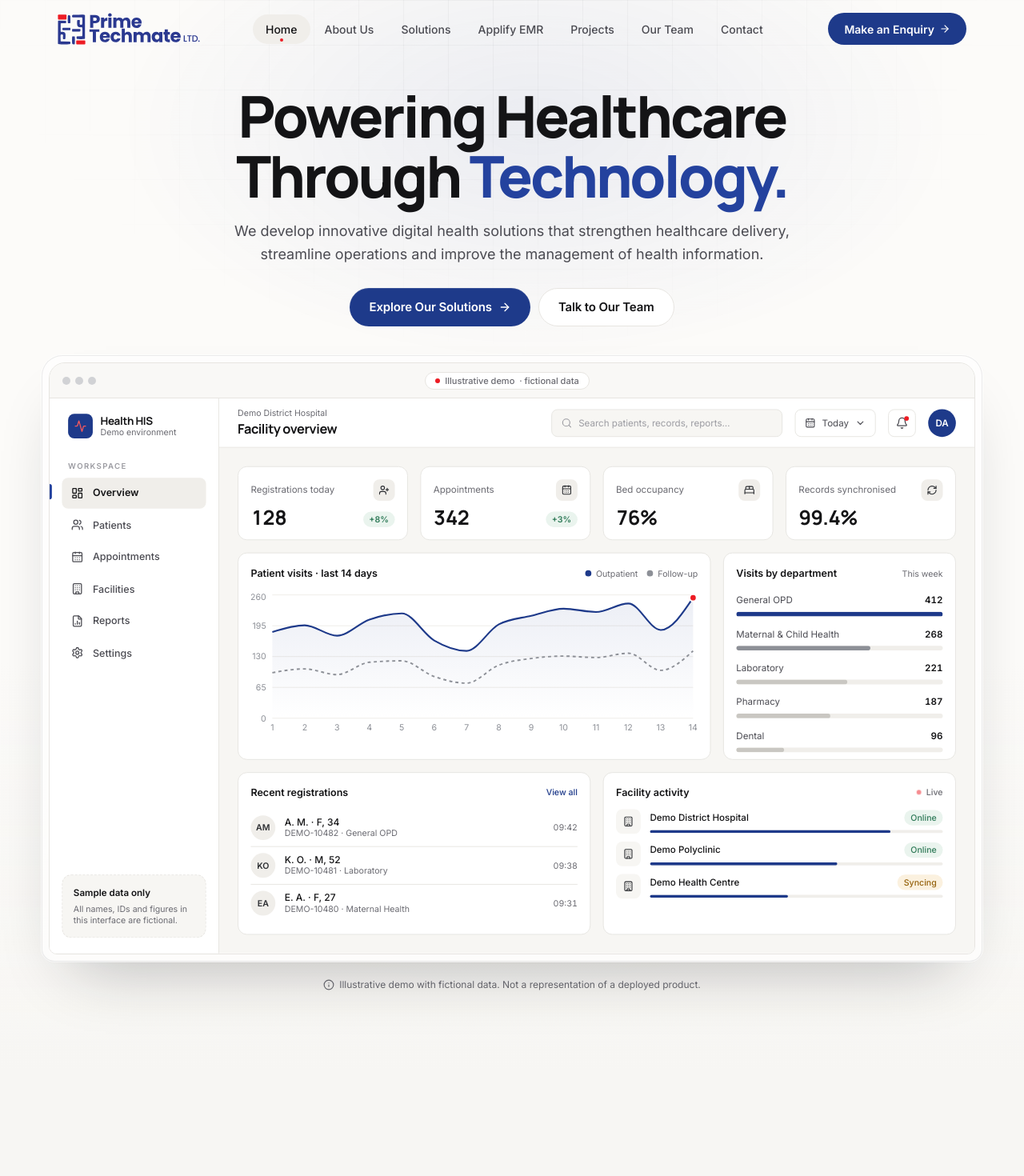
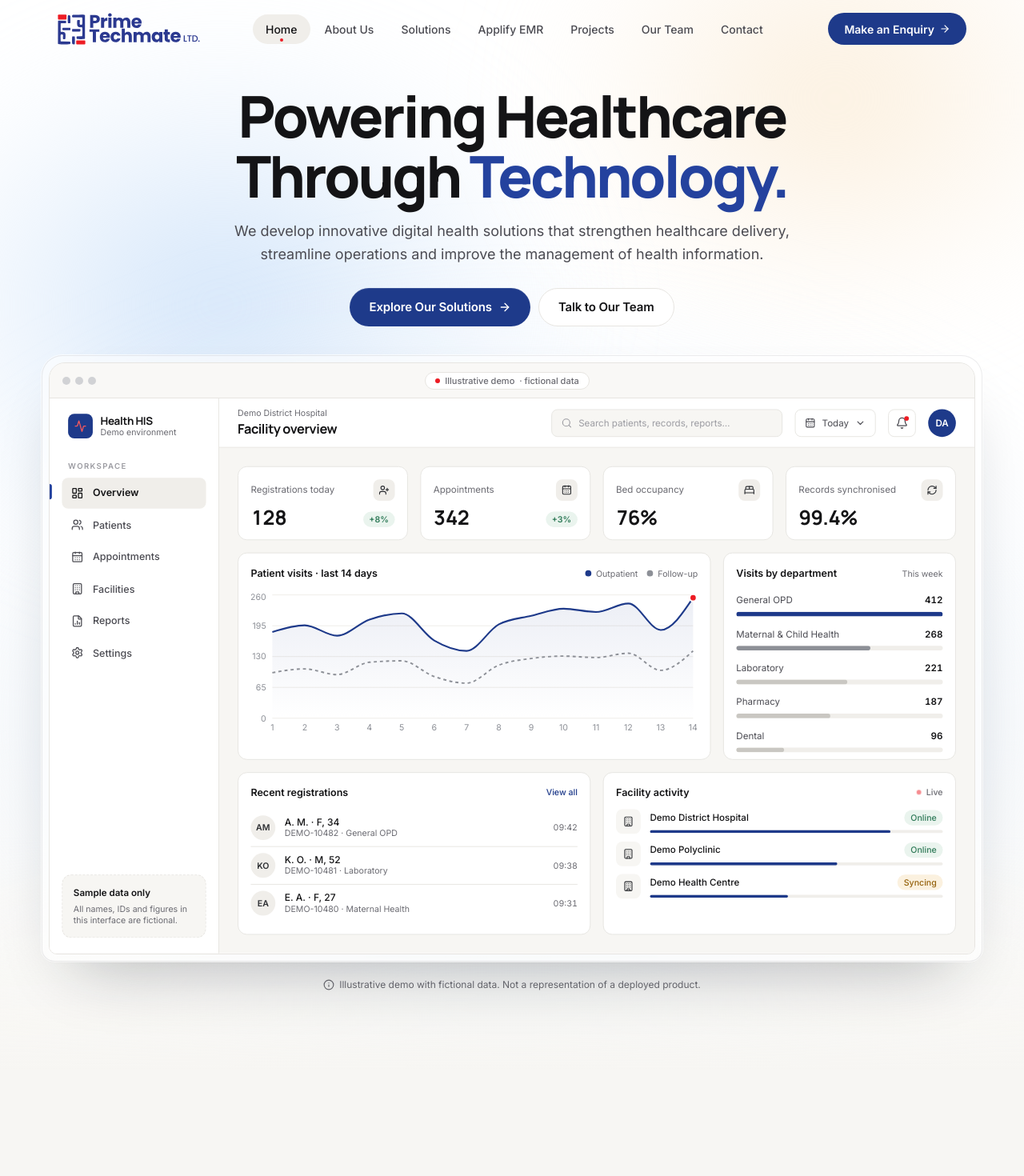
Before and after one commit to Babygasu/prime-tech, a Next.js app: page / in a window 1280 px wide. Shown: the top 1470 px of the page at 80% size. Built offline with nearby package versions, Linux system fonts and the light colour scheme.

Commit message:
Hero: soft white and pale-blue atmospheric background
Replaces the grid and navy glow with large blurred radial layers: a pale sky-blue pool behind the dashboard, a faint blue drift top-left and a subtle warm white glow top-right, over a white base.

```diff
--- a/src/components/sections/Hero.tsx
+++ b/src/components/sections/Hero.tsx
@@ -26,11 +26,21 @@ export function Hero() {
 
   return (
     <section id="top" aria-labelledby="hero-title" className="relative overflow-hidden pb-16 pt-28 sm:pb-24 sm:pt-32 lg:pt-[6.75rem]">
-      {/* Backdrop: faint grid, a soft navy glow, and a fade into the next section */}
-      <div aria-hidden className="pointer-events-none absolute inset-0">
-        <div className="bg-grid absolute inset-0 [mask-image:radial-gradient(ellipse_70%_45%_at_50%_0%,black,transparent_75%)]" />
-        <div className="absolute left-1/2 top-[-10%] h-[560px] w-[1000px] -translate-x-1/2 rounded-full bg-[radial-gradient(closest-side,rgb(36_66_158/0.08),transparent)] motion-safe:animate-drift" />
-        <div className="absolute inset-x-0 bottom-0 h-[38%] bg-gradient-to-b from-transparent to-mist" />
+      {/*
+        Atmospheric backdrop: a predominantly white page with a soft pale-blue
+        haze pooled behind the dashboard, a faint blue drift top-left and a
+        barely-there warm white glow top-right. Large blurred radial layers keep
+        every transition smooth, with no visible edges or banding.
+      */}
+      <div aria-hidden className="pointer-events-none absolute inset-0 bg-gradient-to-b from-white via-white to-paper">
+        {/* Warm white glow, top right */}
+        <div className="absolute -right-[12%] -top-[14%] h-[620px] w-[780px] rounded-full bg-[radial-gradient(closest-side,rgb(251_236_214/0.85),rgb(251_238_220/0.35)_55%,transparent)] blur-3xl" />
+        {/* Faint pale blue drift, top left */}
+        <div className="absolute -left-[14%] top-[2%] h-[680px] w-[860px] rounded-full bg-[radial-gradient(closest-side,rgb(204_225_249/0.9),rgb(214_231_250/0.4)_55%,transparent)] blur-3xl motion-safe:animate-drift" />
+        {/* Main pale blue pool behind the dashboard */}
+        <div className="absolute left-1/2 top-[26%] h-[1100px] w-[1700px] -translate-x-1/2 rounded-full bg-[radial-gradient(closest-side,rgb(194_219_248/1),rgb(210_229_250/0.65)_45%,rgb(230_240_252/0.25)_72%,transparent)] blur-3xl" />
+        {/* Gentle fade into the next section */}
+        <div className="absolute inset-x-0 bottom-0 h-[22%] bg-gradient-to-b from-transparent to-mist" />
       </div>
 
       <Container className="relative">
--- a/src/components/visuals/HeroVisual.tsx
+++ b/src/components/visuals/HeroVisual.tsx
@@ -17,10 +17,10 @@ export function HeroVisual() {
 
   return (
     <div className="relative mx-auto mt-10 w-full max-w-[1240px] px-4 sm:mt-9 sm:px-6 lg:px-8">
-      {/* Ambient glow that lifts the window off the page */}
+      {/* Soft pale-blue halo that separates the window from the page */}
       <div
         aria-hidden
-        className="pointer-events-none absolute inset-x-[8%] top-16 bottom-10 -z-10 rounded-[48px] bg-[radial-gradient(closest-side,rgb(36_66_158/0.16),transparent)] blur-2xl"
+        className="pointer-events-none absolute -inset-x-[2%] -top-8 bottom-4 -z-10 rounded-[64px] bg-[radial-gradient(closest-side,rgb(184_211_247/0.85),rgb(206_226_250/0.45)_60%,transparent)] blur-3xl"
       />
 
       <motion.div
```
